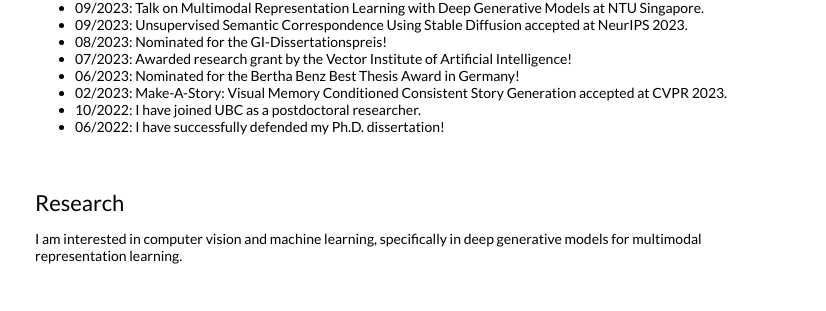
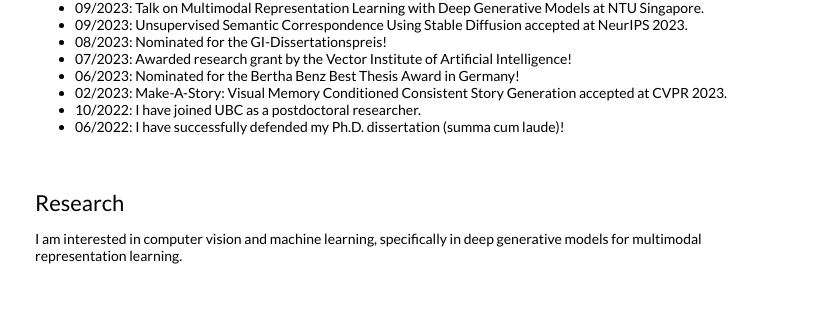
Before and after one commit to s-mahajan/s-mahajan.github.io, a Jekyll site: the page index.html, which Jekyll copies as it is, in a window 1280 px wide. Shown: the part 393-704 px from the top of the page, without its empty margins (225-1051 px from the left). Built offline with Jekyll 4.4.1, drawn with Linux system fonts in a browser that asks for light colours.

Commit message:
Update index.html

```diff
--- a/index.html
+++ b/index.html
@@ -64,7 +64,7 @@
               <li>06/2023: Nominated for the Bertha Benz Best Thesis Award in Germany!</li>
               <li>02/2023: Make-A-Story: Visual Memory Conditioned Consistent Story Generation accepted at CVPR 2023.</li>
               <li>10/2022: I have joined UBC as a postdoctoral researcher.</li>
-              <li>06/2022: I have successfully defended my Ph.D. dissertation!</li>
+              <li>06/2022: I have successfully defended my Ph.D. dissertation (summa cum laude)!</li>
               </ul>
             </td>
           </tr>
```
